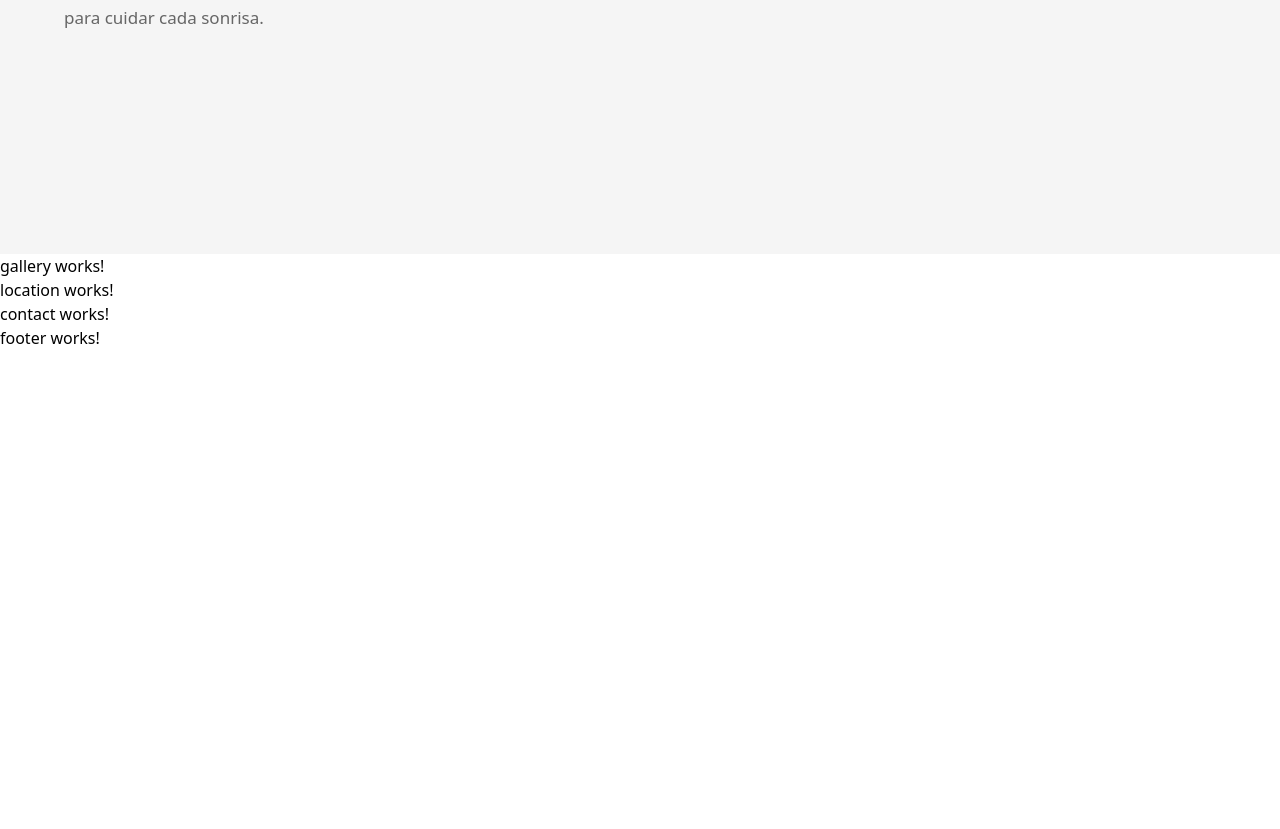
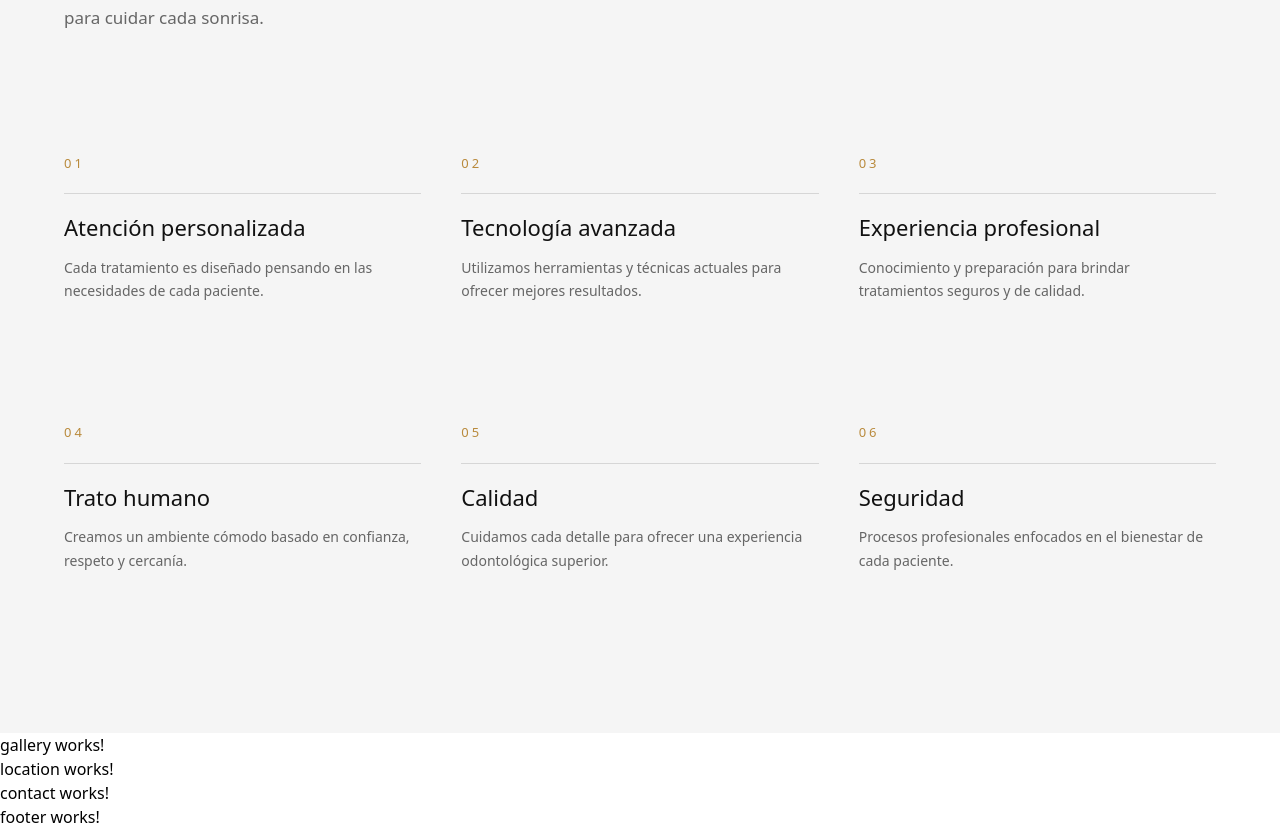
Before and after one commit to Ezequie1Sc/janer-dent, an Angular app: page / in a window 1280 px wide. Shown: the part 3149-3978 px from the top of the page. Before the commit the page ends 3499 px from the top, so only its background shows below. Built offline with nearby package versions, Linux system fonts and the light colour scheme.

Commit message:
feat: add benefits section logic

```diff
--- a/src/app/features/landing/components/benefits/benefits.ts
+++ b/src/app/features/landing/components/benefits/benefits.ts
@@ -1,9 +1,51 @@
 import { Component } from '@angular/core';
 
 @Component({
+  selector: 'app-benefits',
+  standalone: true,
   imports: [],
-  selector: 'app-benefits',
+  templateUrl: './benefits.html',
   styleUrl: './benefits.scss',
-  templateUrl: './benefits.html',
 })
-export class Benefits {}
+export class Benefits {
+
+  benefits = [
+    {
+      number: '01',
+      title: 'Atención personalizada',
+      description:
+        'Cada tratamiento es diseñado pensando en las necesidades de cada paciente.'
+    },
+    {
+      number: '02',
+      title: 'Tecnología avanzada',
+      description:
+        'Utilizamos herramientas y técnicas actuales para ofrecer mejores resultados.'
+    },
+    {
+      number: '03',
+      title: 'Experiencia profesional',
+      description:
+        'Conocimiento y preparación para brindar tratamientos seguros y de calidad.'
+    },
+    {
+      number: '04',
+      title: 'Trato humano',
+      description:
+        'Creamos un ambiente cómodo basado en confianza, respeto y cercanía.'
+    },
+    {
+      number: '05',
+      title: 'Calidad',
+      description:
+        'Cuidamos cada detalle para ofrecer una experiencia odontológica superior.'
+    },
+    {
+      number: '06',
+      title: 'Seguridad',
+      description:
+        'Procesos profesionales enfocados en el bienestar de cada paciente.'
+    }
+  ];
+
+}
```
